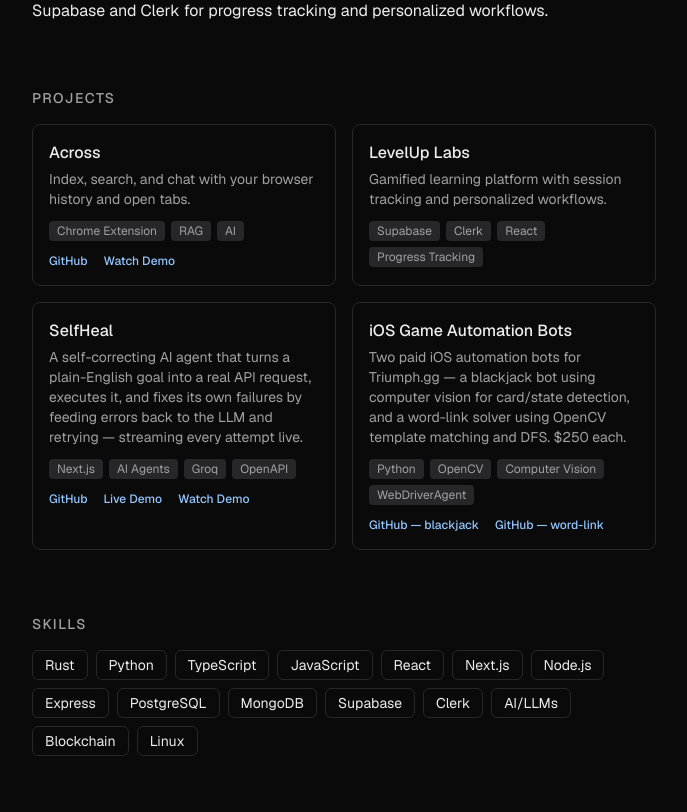
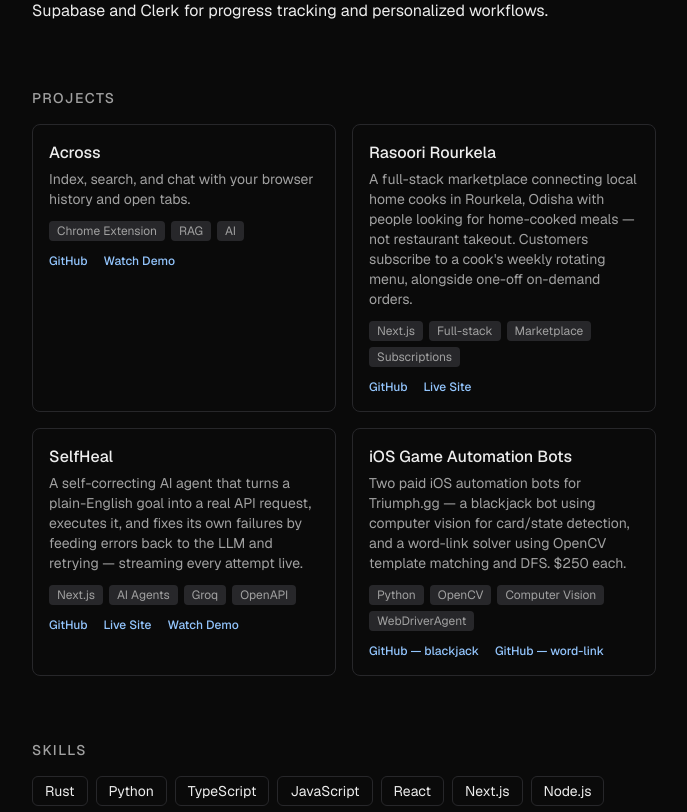
Before and after one commit to Graffian/ayush_portfolio, a Next.js app: page / in a window 1280 px wide. Shown: the part 580-1392 px from the top of the page, without its empty margins (296-983 px from the left). Built offline with nearby package versions, Linux system fonts and the light colour scheme.

Commit message:
add Rasoori Rourkela project, rename Live Demo to Live Site

```diff
--- a/app/page.tsx
+++ b/app/page.tsx
@@ -19,10 +19,13 @@
     ],
   },
   {
-    title: "LevelUp Labs",
-    desc: "Gamified learning platform with session tracking and personalized workflows.",
-    tags: ["Supabase", "Clerk", "React", "Progress Tracking"],
-    href: "https://github.com/Graffian/Levelup-Labs",
+    title: "Rasoori Rourkela",
+    desc: "A full-stack marketplace connecting local home cooks in Rourkela, Odisha with people looking for home-cooked meals — not restaurant takeout. Customers subscribe to a cook's weekly rotating menu, alongside one-off on-demand orders.",
+    tags: ["Next.js", "Full-stack", "Marketplace", "Subscriptions"],
+    links: [
+      { label: "GitHub", href: "https://github.com/Graffian/joyous-project-hub" },
+      { label: "Live Site", href: "https://joyous-project-hub.vercel.app/" },
+    ],
   },
   {
     title: "SelfHeal",
@@ -30,7 +33,7 @@
     tags: ["Next.js", "AI Agents", "Groq", "OpenAPI"],
     links: [
       { label: "GitHub", href: "https://github.com/Graffian/SelfHeal" },
-      { label: "Live Demo", href: "https://self-heal-sigma.vercel.app/" },
+      { label: "Live Site", href: "https://self-heal-sigma.vercel.app/" },
       { label: "Watch Demo", href: "https://www.youtube.com/watch?v=pwOvrO10c5g" },
     ],
   },
```
